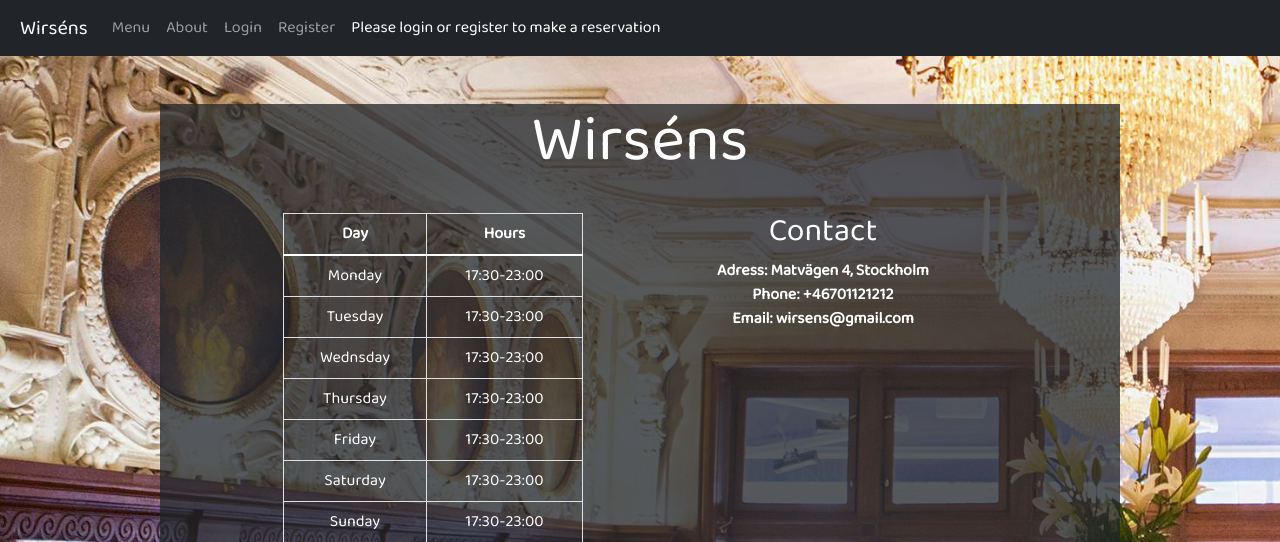
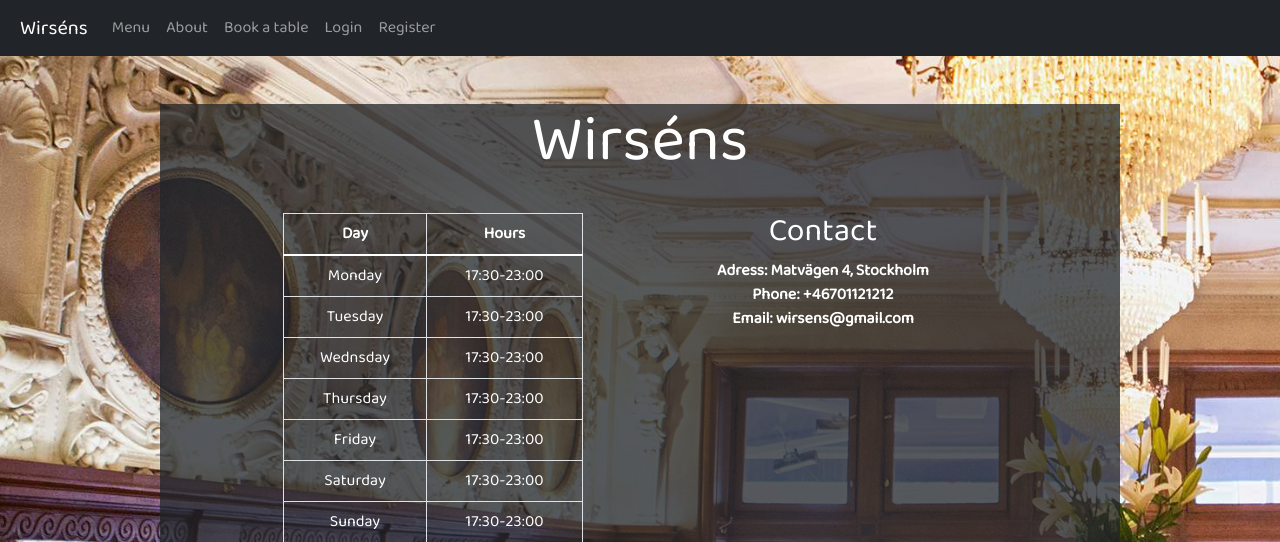
Before and after one commit to FilipWirsen/pp4-restaurant-project, a Django app: page / in a window 1280 px wide. Shown: the top 542 px of the page. Run offline with Django 3.2, Linux system fonts and the light colour scheme; some libraries are stand-ins or nearby versions.

Commit message:
change nav in base.html

```diff
--- a/templates/base.html
+++ b/templates/base.html
@@ -26,15 +26,14 @@
           <div class="navbar-nav">
             <a class="nav-link" href="{% url 'menu' %}">Menu</a>
             <a class="nav-item nav-link" href="{% url 'home' %}">About</a>
+            <a class="nav-link" href="{% url 'reservation' %}">Book a table</a>
             {% if user.is_authenticated %}
 
-                <a class="nav-link" href="{% url 'reservation' %}">Book a table</a>
                 <a class="nav-link" href="{% url 'manage-reservation' %}">Your reservations</a>
                 <a class="nav-link" href="{% url 'logout' %}">Logout</a>
             {% else %}
             <a class="nav-link" href="{% url 'login' %}">Login</a>
             <a class="nav-link" href="{% url 'register' %}">Register</a>
-            <a class="nav-link disabled text-white" href="#">Please login or register to make a reservation</a>
             {% endif %}
           </div>
         </div>
```
